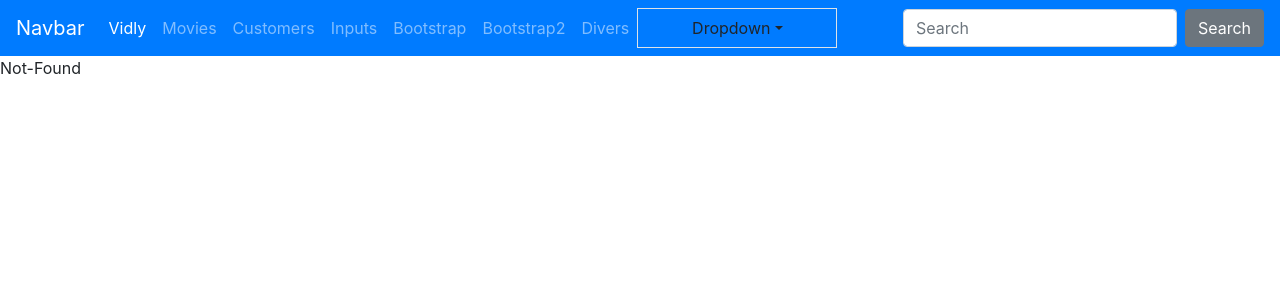
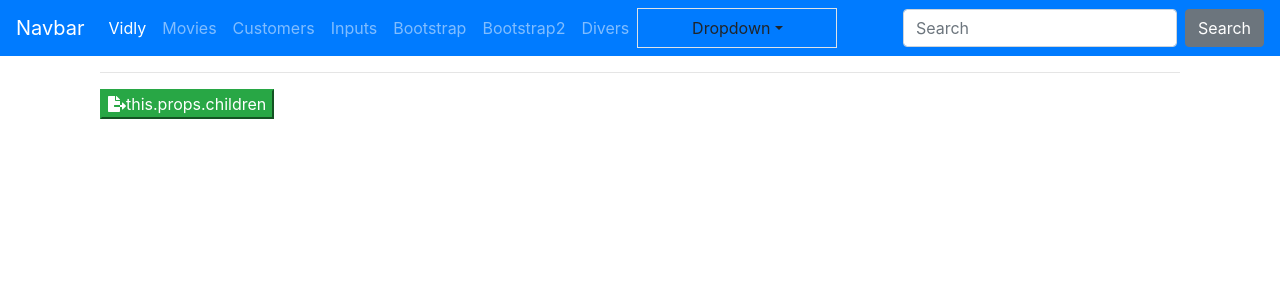
Before and after one commit to youssefchehata/masteringReactM, a React (Create React App) app: page /props_children/props_children in a window 1280 px wide. Before the commit this address led to /not_found. Shown: the top 300 px of the page. Built offline with nearby package versions, Linux system fonts and the light colour scheme.

Commit message:
props_children

```diff
--- a/src/components/Nav.jsx
+++ b/src/components/Nav.jsx
@@ -84,8 +84,11 @@ class Nav extends Component {
                 <Link className="dropdown-item" to="/flex">
                   Flex
                 </Link>
-                <Link className="dropdown-item" to="/inputfile">
-                InputFile
+                <Link className="dropdown-item" to="/flex">
+                  Flex
+                </Link>
+                <Link className="dropdown-item" to="/props_children/props_children">
+                props_children
                 </Link>
                 <div role="separator" className="dropdown-divider" />
                 <Link className="dropdown-item" to="/css/cssOne/1">
--- a/src/components/Routes.jsx
+++ b/src/components/Routes.jsx
@@ -13,6 +13,7 @@ import Flex from "./Flex";
 import CssOne from './Css/cssOne/1';
 import Axios from "./axios/Axios";
 import Inputfile from './inputfile';
+import props_children from './props_children/props_children'
 class Routes extends Component {
   render() {
     return (
@@ -30,6 +31,7 @@ class Routes extends Component {
           <Route exact path="/divers" component={Divers} />
           <Route exact path="/Css/cssOne/1" component={CssOne} />
           <Route exact path="/axios/Axios" component={Axios} />
+          <Route exact path="/props_children/props_children" component={props_children} />
           <Route exact path="/inputfile/inputfile" component={Inputfile} />
 
           <Route exact path="/" component={App} />
--- /dev/null
+++ b/src/components/props_children/PrimaryButton.jsx
@@ -0,0 +1,17 @@
+import React  from "react";
+export default class PrimaryButton extends React.Component {
+  render() {
+    return (
+      <div className="container">
+        {/* <button onClick={this.props.onClick}>
+          {this.props.text}
+          {this.props.icon}
+        </button> */}
+        <hr />
+        <button className="btn-success" onClick={this.props.onClick}>
+          {this.props.children}
+        </button>
+      </div>
+    );
+  }
+}
--- /dev/null
+++ b/src/components/props_children/props_children.jsx
@@ -0,0 +1,22 @@
+import React, { Component } from "react";
+import PrimaryButton from "./PrimaryButton";
+class props_children extends Component {
+  state = {};
+  render() {
+    return (
+      <div className="container">
+        {/* <PrimaryButton
+          onClick={this.somehandler}
+          icon={<i class="fas fa-file-export" />}
+          text={"First Button"}
+        /> */}
+        <PrimaryButton onClick={this.somehandler}>
+          <i class="fas fa-file-export" />
+          this.props.children
+        </PrimaryButton>
+      </div>
+    );
+  }
+}
+
+export default props_children;
```
Also changed, not shown: src/components/axios/Axios.jsx (line endings or trailing spaces).
